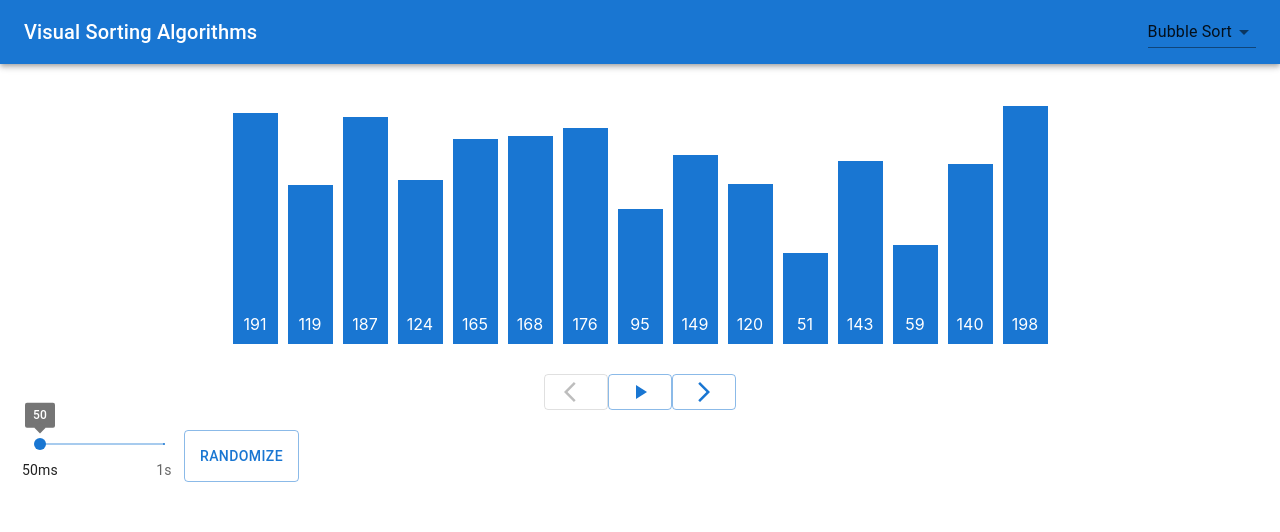
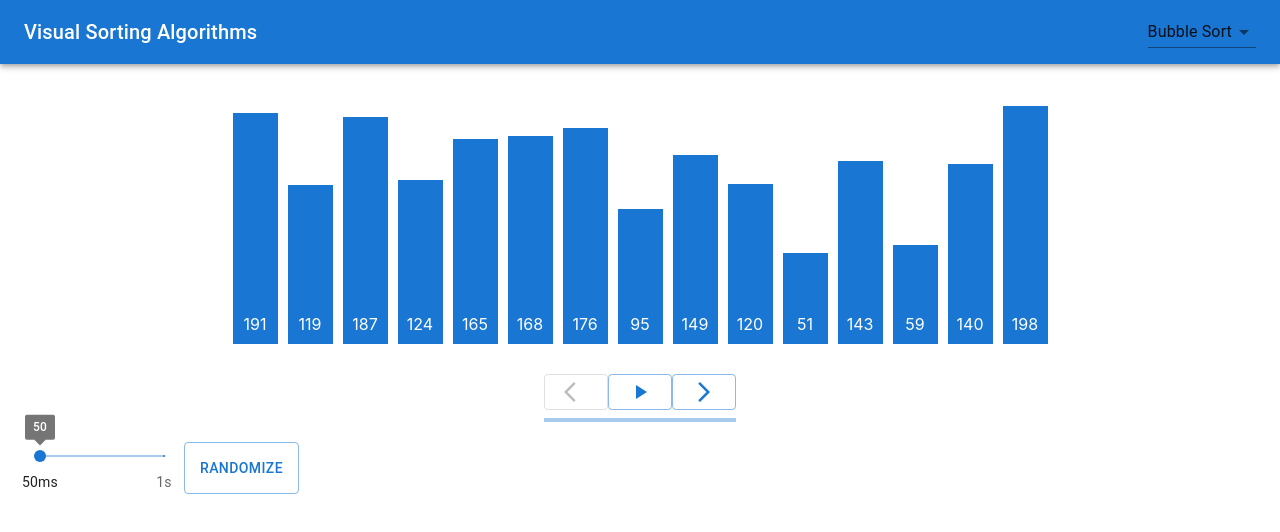
Before and after one commit to JethroNatividad/sortingalgovisual, a React (Create React App) app: page / in a window 1280 px wide. Shown: the top 532 px of the page. Built offline with nearby package versions, Linux system fonts and the light colour scheme.

Commit message:
Add progress bar

```diff
--- a/src/Steps.js
+++ b/src/Steps.js
@@ -1,10 +1,10 @@
-import { Button } from '@mui/material'
+import { Button, LinearProgress } from '@mui/material'
 import React from 'react'
-// import useStyles from './Steps.styles'
+import useStyles from './Steps.styles'
 import { ArrowBackIos, ArrowForwardIos, PlayArrow, Pause, Replay } from '@mui/icons-material';
 
 const Steps = ({ currentStepIndex, nextStep, prevStep, togglePlayStep, replayStep, stepsLen, isPlaying }) => {
-    // const classes = useStyles()
+    const classes = useStyles()
     return (
         <div>
             <Button variant="outlined" onClick={prevStep} disabled={currentStepIndex === 0}><ArrowBackIos /></Button>
@@ -15,6 +15,9 @@ const Steps = ({ currentStepIndex, nextStep, prevStep, togglePlayStep, replaySte
             }
 
             <Button variant="outlined" onClick={nextStep} disabled={currentStepIndex === stepsLen - 1}><ArrowForwardIos /></Button>
+            <div>
+                <LinearProgress className={classes.progressContainer} variant="determinate" value={Math.floor((currentStepIndex / (stepsLen - 1)) * 100)} />
+            </div>
         </div>
     )
 }
--- a/src/Steps.styles.js
+++ b/src/Steps.styles.js
@@ -1,8 +1,8 @@
 import { makeStyles } from '@mui/styles';
 
 const useStyles = makeStyles(() => ({
-    main: {
-
+    progressContainer: {
+        marginTop: '.5em'
     }
 
 }));
```
